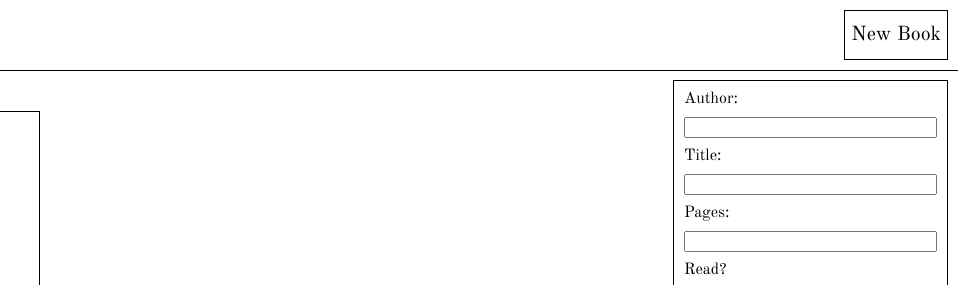
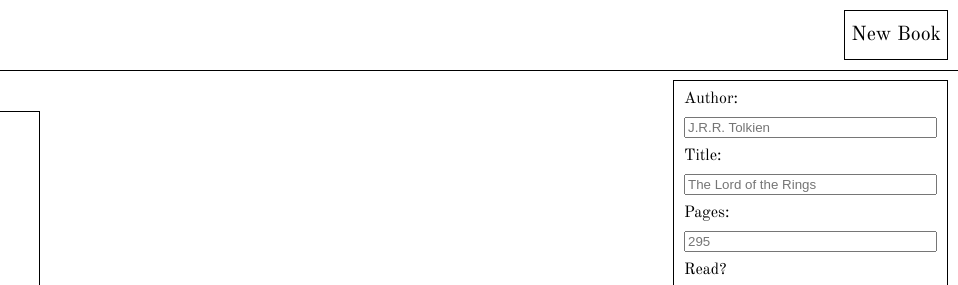
Before and after one commit to maplepancakes/library, a plain HTML site: page index.html in a window 1280 px wide. Both pictures are taken after a click on the button "New Book". Shown: the top 285 px of the page, 322-1280 px from the left. Drawn offline with nearby package versions, Linux system fonts and the light colour scheme.

Commit message:
Added placeholder tags for form input

```diff
--- a/index.html
+++ b/index.html
@@ -16,13 +16,13 @@
                 <button id="new-book-button" type="button">New Book</button>
                 <form id="new-book-form">
                     <label for="author">Author:</label>
-                    <input id="input-author" type="text" name="email" required>
+                    <input id="input-author" type="text" name="email" placeholder="J.R.R. Tolkien">
 
                     <label for="title">Title:</label>
-                    <input id="input-title" type="text" name="title" required>
+                    <input id="input-title" type="text" name="title" placeholder="The Lord of the Rings">
 
                     <label for="pages">Pages:</label>
-                    <input id="input-pages" type="text" name="pages" required>
+                    <input id="input-pages" type="text" name="pages" placeholder="295">
 
                     <label for="read">Read?</label>
                     <select id="read-selection" name="read">
```
